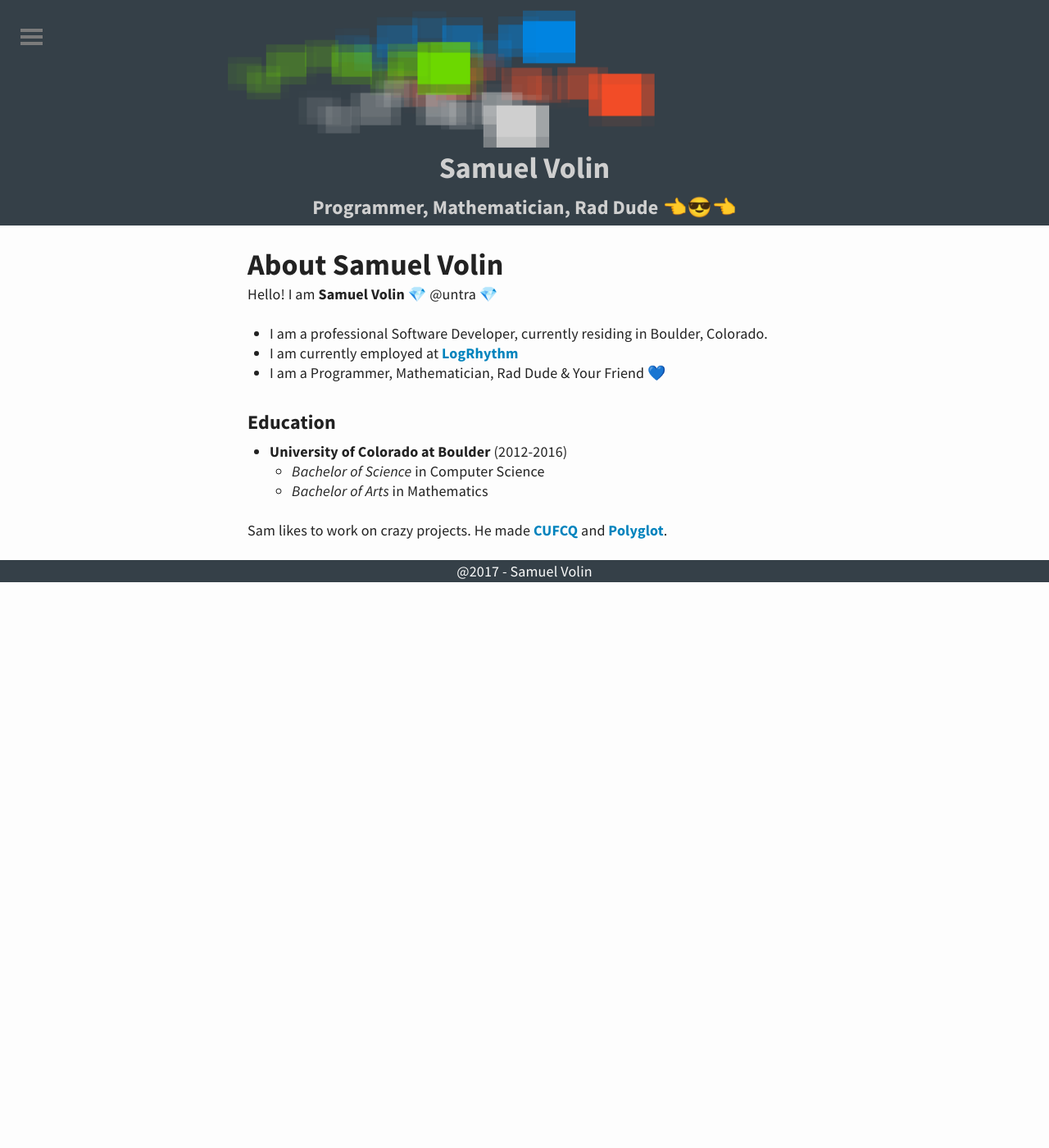
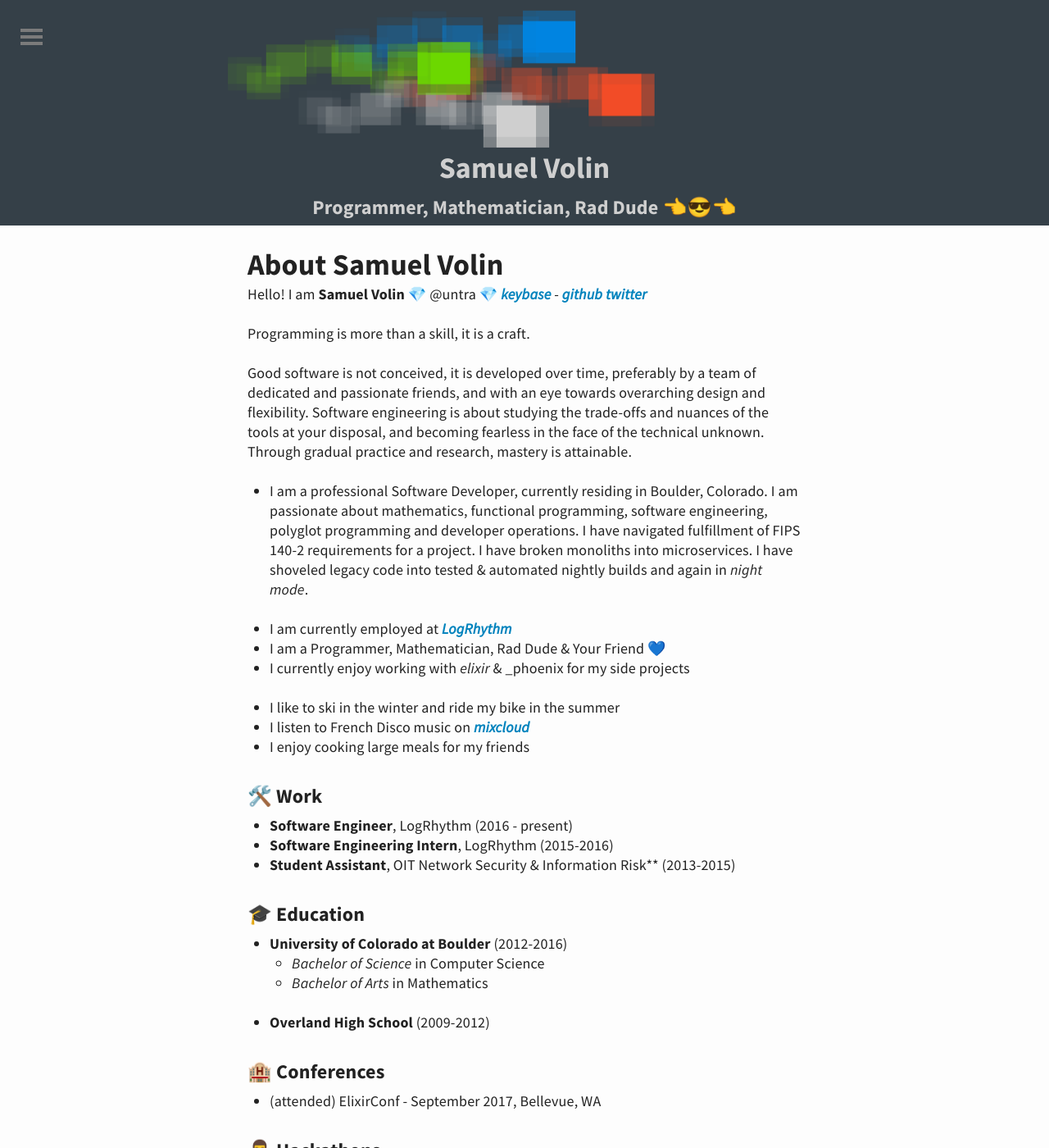
Before and after one commit to untra/untra.github.io, a Jekyll site: the page built from about.md, in a window 1280 px wide and 1400 px high. Shown: the whole window at 82% size. Built offline with Jekyll 4.4.1, drawn with Linux system fonts in a browser that asks for light colours; some of the changed text lies outside the part shown.

Commit message:
updated the about page

```diff
--- a/about.md
+++ b/about.md
@@ -4,18 +4,42 @@ title: About Samuel Volin
 sitemap:
     priority: 1.0
     changefreq: weekly
-    lastmod: 2016-12-19T16:31:30+05:30
+    lastmod: 2018-02-26T16:31:30+05:30
 ---
 ## About Samuel Volin
 Hello! I am **Samuel Volin**
-💎 @untra 💎
-* I am a professional Software Developer, currently residing in Boulder, Colorado.
-* I am currently employed at [LogRhythm](https://logrhythm.com/)
+💎 @untra 💎 [_keybase_](https://keybase.io/untra) - [_github_](https://github.com/untra) [_twitter_](https://twitter.com/untra)
+
+Programming is more than a skill, it is a craft.
+
+Good software is not conceived, it is developed over time, preferably by a team of dedicated and passionate friends, and with an eye towards overarching design and flexibility. Software engineering is about studying the trade-offs and nuances of the tools at your disposal, and becoming fearless in the face of the technical unknown. Through gradual practice and research, mastery is attainable.
+
+* I am a professional Software Developer, currently residing in Boulder, Colorado. I am passionate about mathematics, functional programming, software engineering, polyglot programming and developer operations. I have navigated fulfillment of FIPS 140-2 requirements for a project. I have broken monoliths into microservices. I have shoveled legacy code into tested & automated nightly builds and again in _night mode_.
+
+* I am currently employed at [_LogRhythm_](https://logrhythm.com/)
 * I am a Programmer, Mathematician, Rad Dude & Your Friend 💙
+* I currently enjoy working with _elixir_ & _phoenix for my side projects
 
-### Education
+* I like to ski in the winter and ride my bike in the summer
+* I listen to French Disco music on [_mixcloud_](https://www.mixcloud.com/untra/)
+* I enjoy cooking large meals for my friends
+
+### 🛠️ Work
+*  **Software Engineer**, LogRhythm (2016 - present)
+*  **Software Engineering Intern**, LogRhythm (2015-2016)
+*  **Student Assistant**, OIT Network Security & Information Risk** (2013-2015)
+
+### 🎓 Education
 * **University of Colorado at Boulder** (2012-2016)
   * _Bachelor of Science_ in Computer Science
   * _Bachelor of Arts_ in Mathematics
+* **Overland High School** (2009-2012)
 
-Sam likes to work on crazy projects. He made [CUFCQ](http://cufcq.com) and [Polyglot](https://untra.github.io/polyglot).
+### 🏨 Conferences
+* (attended) ElixirConf - September 2017, Bellevue, WA
+
+### 👨‍💻 Hackathons
+* (observed) EthDenver Hackathon - February 2018, Boulder CO
+* (won 🥈) HackCU 2015 Hackathon - April 2015, Boulder CO
+* (won 🥉) Coinorado Bitcoin Hackathon - November 2014, Boulder CO
+* (participated) Money 20/20 Hackathon - October 2015, Boulder CO
```
